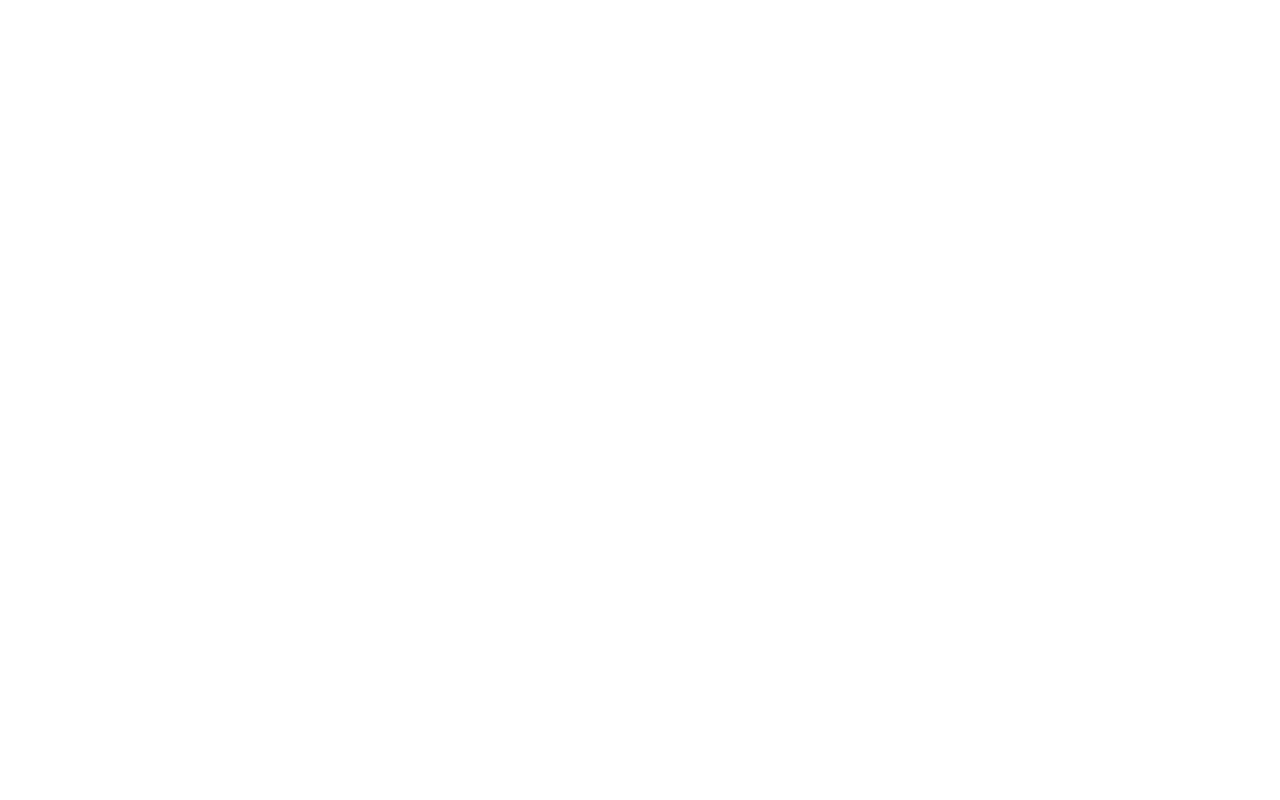
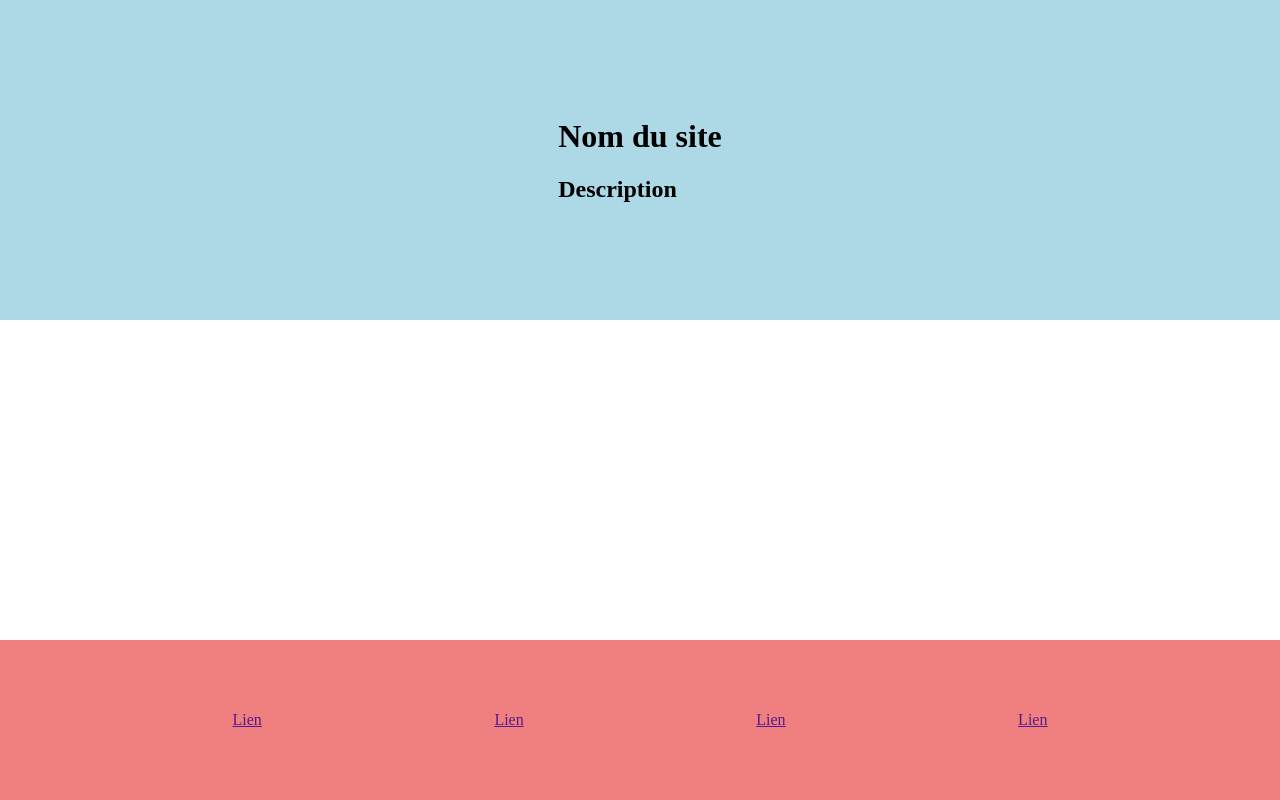
Before and after one commit to 1019-h/sitewebstatic, a plain HTML site: page public/views/index.html in a window 1280 px wide. Drawn offline with Linux system fonts and the light colour scheme.

Commit message:
Added base

```diff
--- a/public/css/styles.css
+++ b/public/css/styles.css
@@ -0,0 +1,45 @@
+* {
+    box-sizing: border-box;
+}
+
+body {
+    margin: 0;
+    min-height: 100vh;
+    display: flex;
+    flex-direction: column;
+}
+
+nav {
+    /* Votre code ici */
+}
+
+header {
+    height: 40vh;
+    background: url("URL") lightblue;
+    display: flex;
+}
+
+header div {
+    margin: auto;
+}
+
+main {
+    padding: 5em;
+    flex-grow: 1;
+}
+
+footer {
+    height: 20vh;
+    display: flex;
+    justify-content: space-around;
+    background: lightcoral;
+}
+
+footer ul {
+    padding: 0;
+    display: flex;
+    justify-content: space-evenly;
+    width: 100%;
+    list-style: none;
+    margin: auto;
+}
--- a/public/views/index.html
+++ b/public/views/index.html
@@ -7,6 +7,35 @@
     <link rel="stylesheet" href="../css/styles.css" />
 </head>
 <body>
-
+    <nav>
+        <!-- Votre code ici -->
+    </nav>
+    <header>
+        <div>
+            <h1>Nom du site</h1>
+            <h2>Description</h2>
+        </div>
+    </header>
+    <main>
+        <section>
+            <!-- Votre code ici -->
+        </section>
+    </main>
+    <footer>
+        <ul>
+            <li>
+                <a href="">Lien</a>
+            </li>
+            <li>
+                <a href="">Lien</a>
+            </li>
+            <li>
+                <a href="">Lien</a>
+            </li>
+            <li>
+                <a href="">Lien</a>
+            </li>
+        </ul>
+    </footer>
 </body>
 </html>
```
